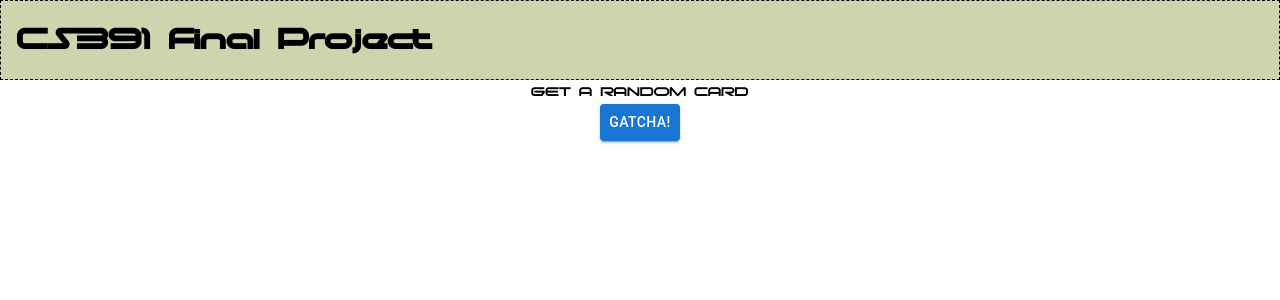
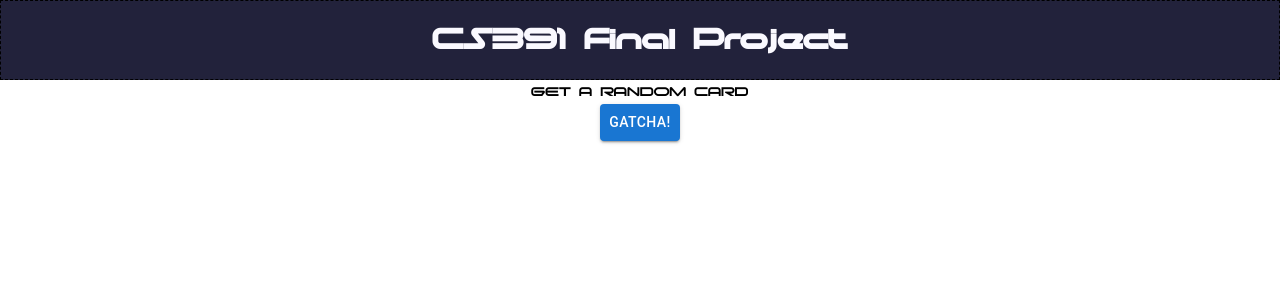
Before and after one commit to kennajw/cs391-final-project, a Next.js app: page /gatcha in a window 1280 px wide. Shown: the top 300 px of the page. Built offline with nearby package versions, Linux system fonts and the light colour scheme.

Commit message:
fix Header styles

```diff
--- a/components/Header.tsx
+++ b/components/Header.tsx
@@ -2,8 +2,8 @@ import Link from "next/link";
 
 export default function Header() {
   return (
-    <header className="flex justify-between items-center h-20 bg-[#ccd5ae] border border-dashed">
-      <h2 className="text-4xl font-semibold p-4 text-center">
+    <header className="flex justify-center items-center h-20 bg-[#22223B] border border-dashed">
+      <h2 className="text-4xl text-[#FAF9FF] font-semibold p-4 text-center">
         <Link href="/">CS391 Final Project</Link>
       </h2>
     </header>
```
